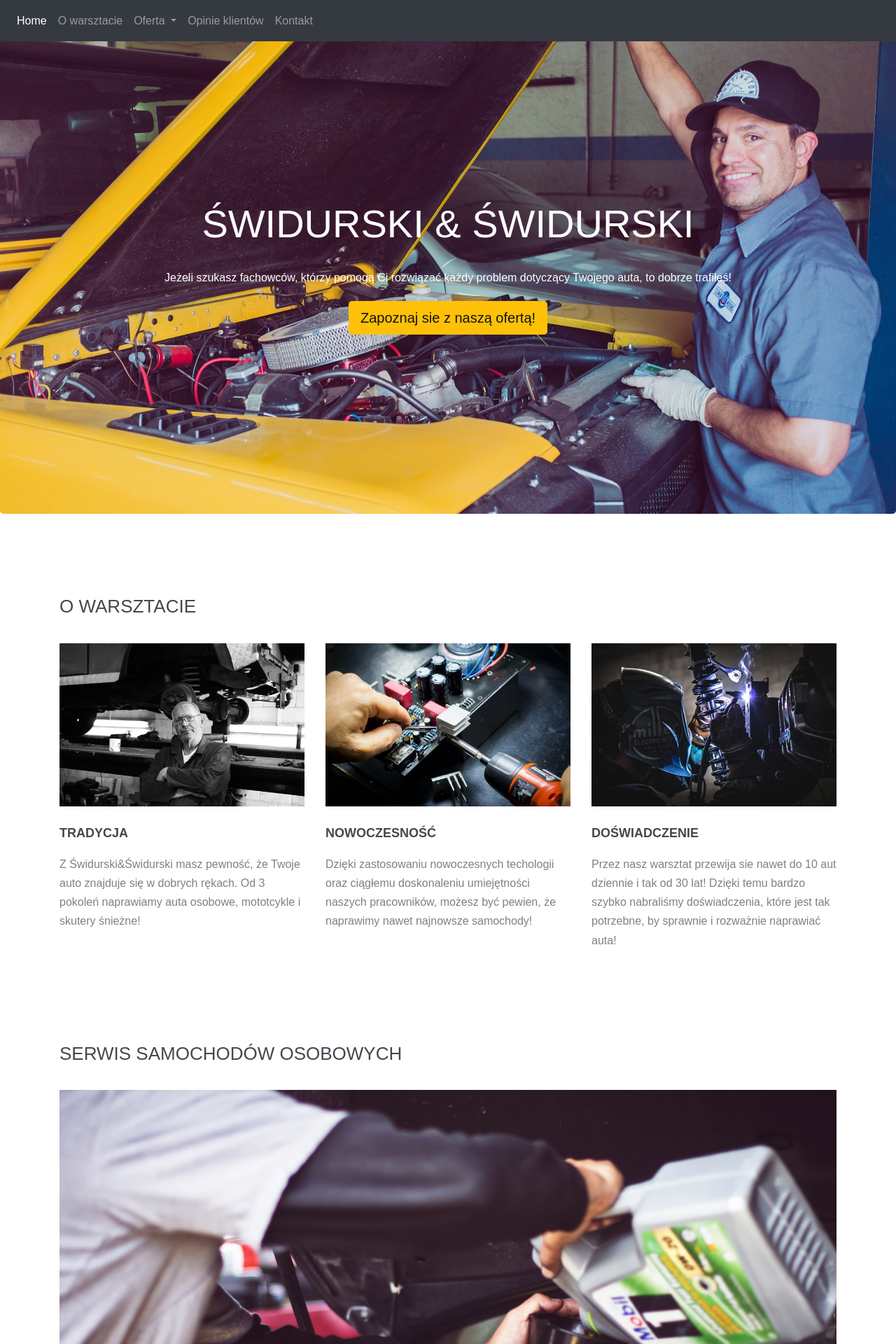
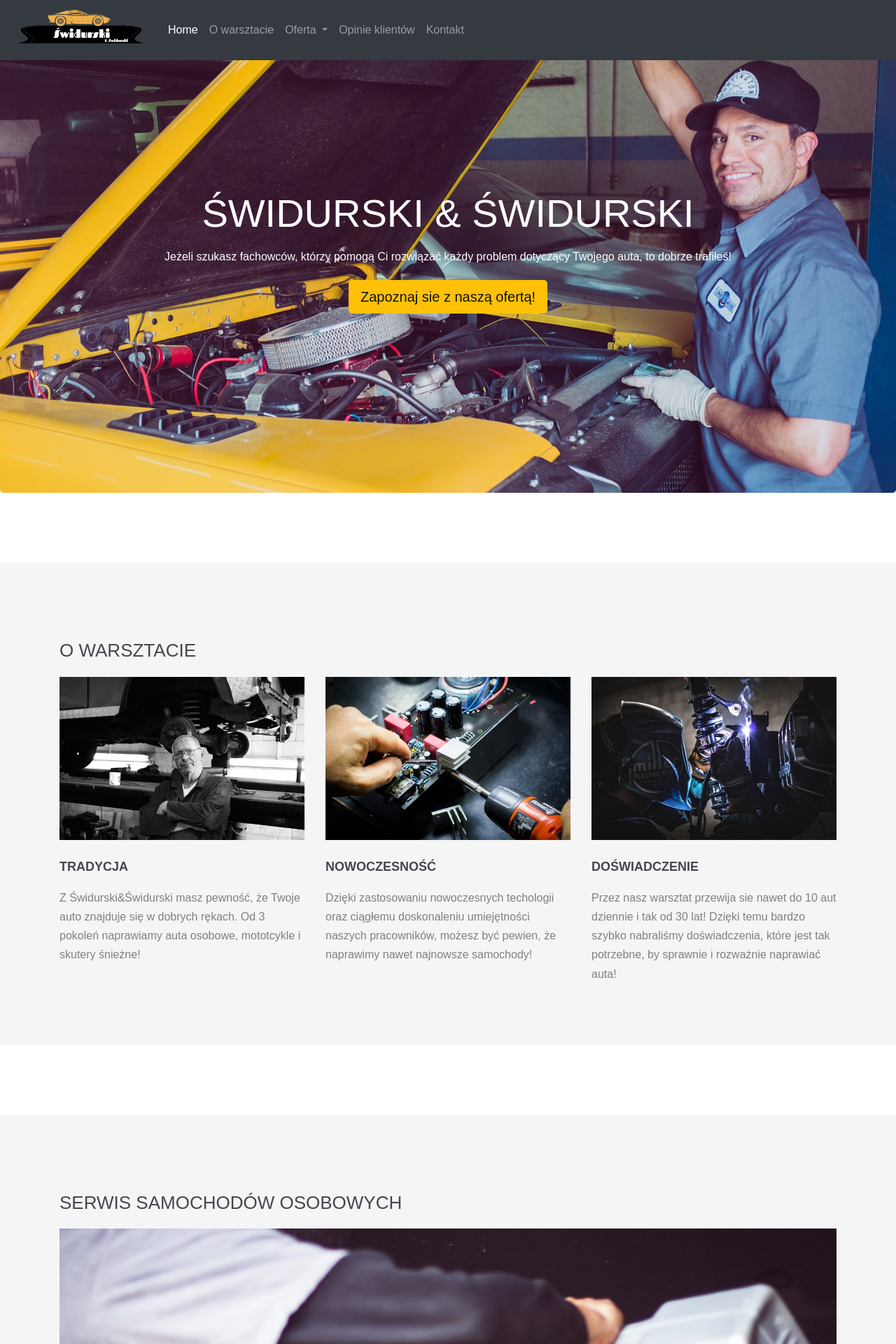
Before and after one commit to swidur/ppsi_projekt, a PHP site: page / in a window 1280 px wide. Shown: the top 1920 px of the page at 70% size. Run offline with PHP 8.4, Linux system fonts and the light colour scheme.

Commit message:
with logo

```diff
--- a/index.html
+++ b/index.html
@@ -7,8 +7,6 @@
 	<link rel="stylesheet" href="style/bootstrap.min.css">
 	<link rel="stylesheet" href="https://cdnjs.cloudflare.com/ajax/libs/font-awesome/4.7.0/css/font-awesome.min.css">
 	<link rel="stylesheet" href="style/styles.css">
-
-
 	<script src="js/jquery-3.5.1.min.js" ></script>
 	<script src="js/bootstrap.bundle.js" ></script>
 </head>
@@ -16,6 +14,7 @@
 
 	<!-- navbar -->
 	<nav class="navbar navbar-expand-md navbar-dark fixed-top  bg-dark">
+		<a class="navbar-brand text-black" href="/"><img src="images/logo.png" alt="Logo"></a>
 		<button class="navbar-toggler" type="button" data-toggle="collapse" data-target="#navbarSupportedContent" aria-controls="navbarSupportedContent" aria-expanded="false" aria-label="Toggle navigation">
 			<span class="navbar-toggler-icon"></span>
 		  </button>
@@ -49,7 +48,6 @@
 			<li class="nav-item">
 				<a class="nav-link" href="#contact">Kontakt</a>
 			</li>
-
 		  </ul>
 		</div>
 	  </nav>
@@ -61,14 +59,14 @@
 			<h1 class="display-4 text-center text-white">Świdurski & Świdurski</h1>
 			<p class="text-xl-center text-white">Jeżeli szukasz fachowców, którzy pomogą Ci rozwiązać każdy problem dotyczący Twojego auta, to dobrze trafiłeś!</p>
 			<p class="lead text-center">
-			  <a class="btn btn-warning btn-lg" href="#" role="button">Zapoznaj sie z naszą ofertą!</a>
+			  <a class="btn btn-warning btn-lg" href="#carservice" role="button">Zapoznaj sie z naszą ofertą!</a>
 			</p>
 		  </div>
 	  </div>
 	  <!-- /jumbotron -->
 
 	<!-- about -->
-	<section id="about">
+	<section id="about" class="bg-gray">
 		<div class="container my-5">
 			<div class="row">
 				<div class="col-12 col-md-12">
@@ -99,7 +97,7 @@
 	<!-- /about -->
 
 	<!-- offer -->
-	<section id="carservice">
+	<section id="carservice" class="bg-gray">
 		<div class="container my-5">
 			<div class="row">
 				<article class="col-12 col-md-12">
@@ -111,7 +109,7 @@
 		</div>
 	</section>
 
-	<section id="painting">
+	<section id="painting" class="bg-gray">
 		<div class="container my-5">
 			<div class="row">
 				<article class="col-12 col-md-12">
@@ -123,7 +121,7 @@
 		</div>
 	</section>
 
-	<section id="adac">
+	<section id="adac" class="bg-gray">
 		<div class="container my-5">
 			<div class="row">
 				<article class="col-12 col-md-12">
@@ -137,7 +135,7 @@
 	<!-- /offer -->
 
 	<!-- client opinions -->
-	<section id="opinions">
+	<section class="bg-gray" id="opinions" >
 		<div class="container my-5">
 			<div class="row">
 				<div class="col-12 col-md-12">
@@ -240,7 +238,7 @@
 
 
 	<!--formularz i kontakt-->
-    <section class="contact" id="contact">
+    <section class="contact bg-gray" id="contact">
         <div class="container">
 
 			<div class="row my-5">
@@ -270,7 +268,8 @@
             </div>
 
             <div class="col-12 col-md-6" >
-
+				<p class="text-dark">Czynne od poniedziałku do soboty: 7.00 - 22.00</p>
+				<p class="text-dark">tel. 777 444 333, tel. 888 444 333</p>
 				<a class="text-dark" href="https://www.openstreetmap.org/#map=19/52.40401/16.92169">Powstańców Wielkopolskich 5, 61-895 Poznań</a>
                 <iframe class="map" width="425" height="350" frameborder="0" scrolling="no" marginheight="0" marginwidth="0" src="https://www.openstreetmap.org/export/embed.html?bbox=16.92001283168793%2C52.40325345412213%2C16.923360228538517%2C52.40476384040771&amp;layer=mapnik" style="border: 1px solid black"></iframe><br/>
             </div>
--- a/style/styles.css
+++ b/style/styles.css
@@ -61,8 +61,8 @@ p {
 }
 
 h2, h1 {
-  margin-bottom: 30px;
-  margin-top: 30px;
+  margin-bottom: 15px;
+  margin-top: 15px;
   text-transform: uppercase;
 }
 h1, h3, h4, strong {
@@ -88,11 +88,14 @@ h3 {
 
 section {
   clear: both;
-
+  margin-bottom: 100px;
+  margin-top: 100px;
+  padding-top: 40px;
+  padding-bottom: 40px;
   overflow: auto;
 }
 
-a{
+a {
   text-decoration: none;
 }
 
@@ -154,3 +157,9 @@ width: 80%;
 .site-footer{
 padding: 16px 0;
 }
+
+
+/* bootstrap-like */
+.bg-gray {
+  background-color: rgba(211, 211, 211, 0.219);
+}
```
Also changed, not shown: images/logo.png (added), 1 other file.
